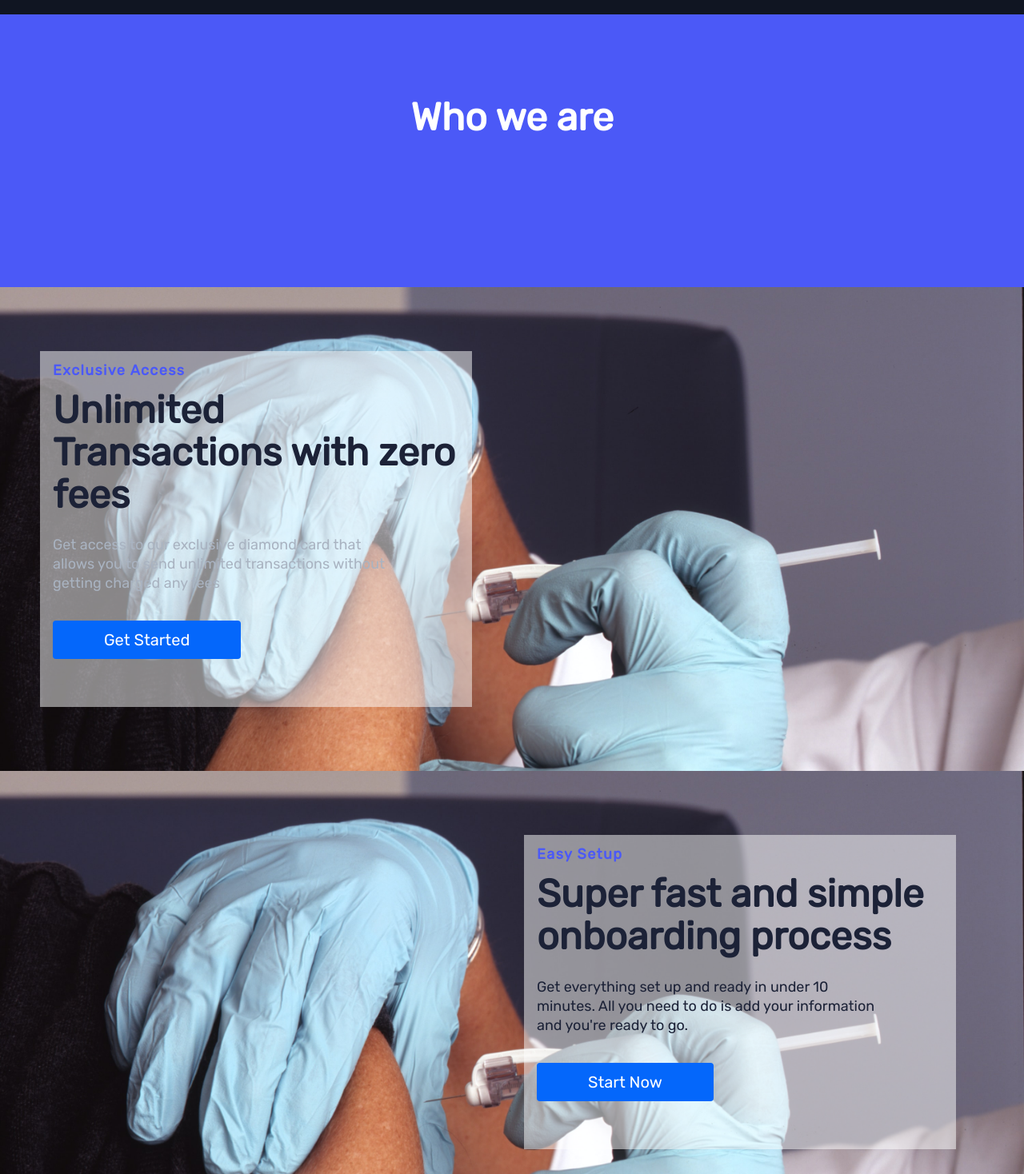
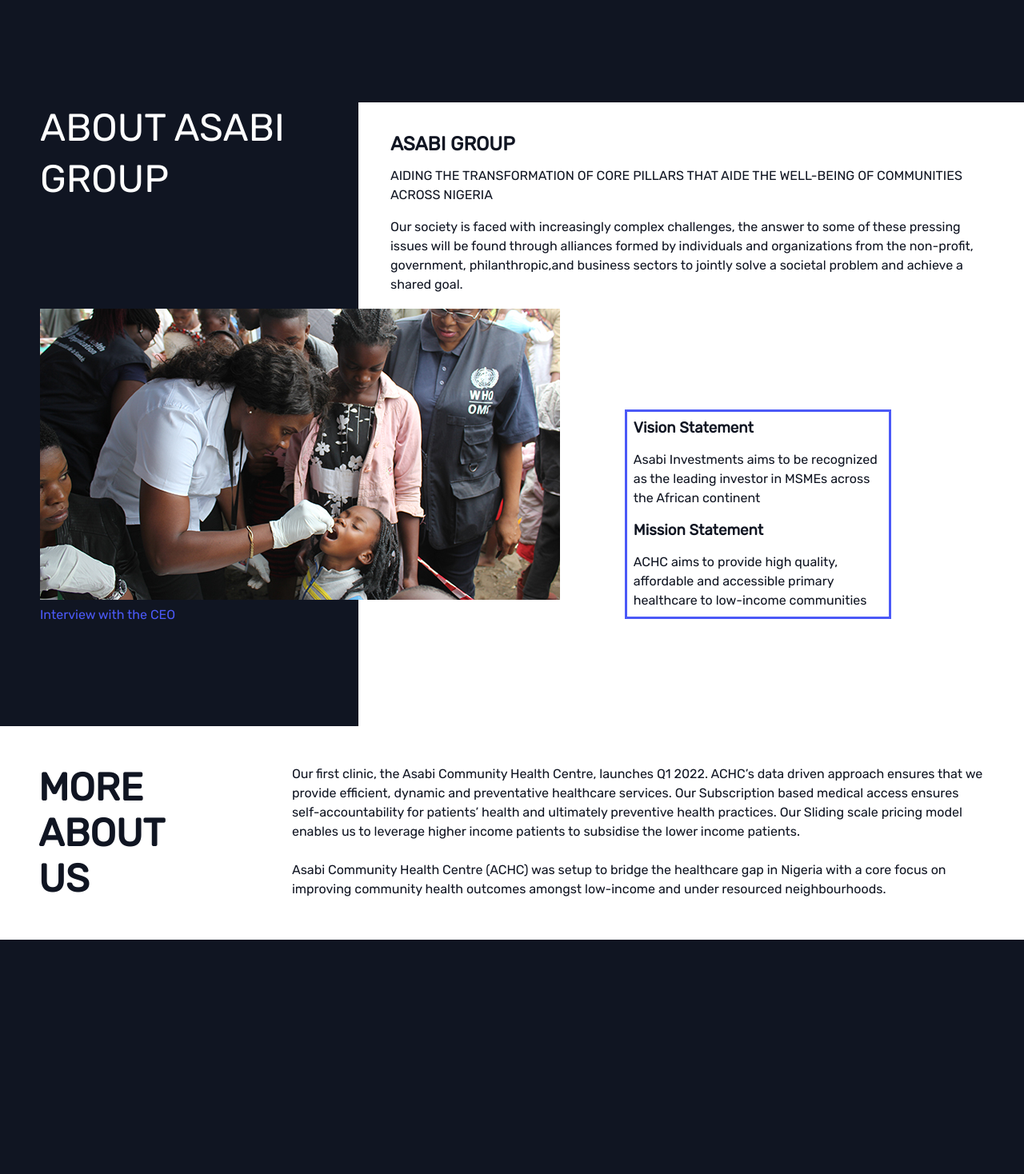
Before and after one commit to ifedayoagboola/asabi_group, a React (Create React App) app: page /about in a window 1280 px wide. Shown: the part 62-1530 px from the top of the page at 80% size. Built offline with nearby package versions, Linux system fonts and the light colour scheme.

Commit message:
Finishing about page

```diff
--- a/src/components/InfoSection/InfoSection.elements.js
+++ b/src/components/InfoSection/InfoSection.elements.js
@@ -1,6 +1,6 @@
 import styled from "styled-components";
 import pic4 from "../../images/pic4.jpg";
-import inv6 from "../../images/inv5.jpg";
+import inv6 from "../../images/inv4.jpg";
 
 export const InfoSec = styled.div`
   color: #fff;
@@ -107,7 +107,7 @@
 `;
 
 export const TopLine = styled.div`
-  color: ${({ lightTopLine }) => (lightTopLine ? "#a9b3c1" : "#4B59F7")};
+  color: ${({ lightTopLine }) => (lightTopLine ? "#A0B3C1;" : "#4B59F7")};
   font-size: 18px;
   line-height: 16px;
   font-weight: 700;
@@ -138,5 +138,5 @@
   margin-bottom: 35px;
   font-size: 18px;
   line-height: 24px;
-  color: ${({ lightTextDesc }) => (lightTextDesc ? "#a9b3c1" : "#1c2237")};
+  color: ${({ lightTextDesc }) => (lightTextDesc ? "#A0B3C1;" : "#1c2237")};
 `;
--- a/src/pages/About/About.js
+++ b/src/pages/About/About.js
@@ -1,15 +1,132 @@
-import React from 'react';
-import { InfoSection, Pricing } from '../../components';
-import { homeObjOne, homeObjThree } from './Data';
+import React from "react";
+import styled from "styled-components";
+import img1 from "../../images/img13.jpg";
+import { Container } from "../../globalStyles";
+import { InfoSection, Pricing } from "../../components";
+import { homeObjOne, homeObjThree } from "./Data";
 
 function Services() {
   return (
     <>
-      <Pricing />
-      <InfoSection {...homeObjOne} />
-      <InfoSection {...homeObjThree} />
+      <Parent>
+        <Container>
+          <Heading>
+            <h1>ABOUT ASABI GROUP</h1>
+          </Heading>
+          <Child1>
+            <Desc1>
+              <h2>ASABI GROUP</h2>
+              <p>
+                AIDING THE TRANSFORMATION OF CORE PILLARS THAT AIDE THE
+                WELL-BEING OF COMMUNITIES ACROSS NIGERIA
+              </p>
+              <p>
+                Our society is faced with increasingly complex challenges, the
+                answer to some of these pressing issues will be found through
+                alliances formed by individuals and organizations from the
+                non-profit, government, philanthropic,and business sectors to
+                jointly solve a societal problem and achieve a shared goal.
+              </p>
+            </Desc1>
+            <Desc2>
+              <h3>Vision Statement</h3>
+              <p>
+                Asabi Investments aims to be recognized as the leading investor
+                in MSMEs across the African continent
+              </p>
+              <h3>Mission Statement</h3>
+              <p>
+                ACHC aims to provide high quality, affordable and accessible
+                primary healthcare to low-income communities
+              </p>
+            </Desc2>
+          </Child1>
+          <Child2>
+            <img src={img1} alt="" />
+            <p>Interview with the CEO</p>
+          </Child2>
+        </Container>
+        <Child3>
+          <h1>MORE ABOUT US</h1>
+          <p>
+            Our first clinic, the Asabi Community Health Centre, launches Q1
+            2022. ACHC’s data driven approach ensures that we provide efficient,
+            dynamic and preventative healthcare services. Our Subscription based
+            medical access ensures self-accountability for patients’ health and
+            ultimately preventive health practices. Our Sliding scale pricing
+            model enables us to leverage higher income patients to subsidise the
+            lower income patients.
+            <br />
+            <br />
+            Asabi Community Health Centre (ACHC) was setup to bridge the
+            healthcare gap in Nigeria with a core focus on improving community
+            health outcomes amongst low-income and under resourced
+            neighbourhoods.
+          </p>
+        </Child3>
+      </Parent>
     </>
   );
 }
+const Parent = styled.div`
+  position: relative;
+  height: 170vh;
+  background: #101522;
+  color: #101522;
+`;
+const Heading = styled.div`
+  width: 30%;
+  h1 {
+    color: #fff;
+    padding-top: 110px;
+    font-weight: lighter;
+    font-size: 3rem;
+    line-height: 4rem;
+  }
+`;
+const Child1 = styled.div`
+  position: absolute;
+  background: #fff;
+  width: 65%;
+  height: 120vh;
+  top: 110px;
+  right: 0;
+`;
+const Desc1 = styled.div`
+  padding: 2rem;
+  > * {
+    padding: 0.5rem;
+  }
+`;
+const Desc2 = styled.div`
+  width: 40%;
+  text-align: left;
+  position: absolute;
+  left: 40%;
+  top: 40%;
+  border: 3px solid #4b59f7;
+  > * {
+    padding: 0.5rem;
+  }
+`;
+const Child2 = styled.div`
+  position: absolute;
+  padding-top: 130px;
+  color: #4b59f7;
+`;
+const Child3 = styled.div`
+  background: #fff;
+  position: absolute;
+  padding: 3rem;
+  top: 890px;
+  display: flex;
+  h1 {
+    font-size: 3rem;
+  }
+  p {
+    margin-left: 10rem;
+    line-height: 1.5rem;
+  }
+`;
 
 export default Services;
--- a/src/pages/Homepage/Data.js
+++ b/src/pages/Homepage/Data.js
@@ -4,7 +4,7 @@
   lightTopLine: true,
   lightText: true,
   lightTextDesc: true,
-  topLine: "Asabi Group",
+  topLine: "Asabi Investments",
   headline:
     "Bridging the financing gap for the next generation of MSMEs in Africa",
   description:
@@ -38,10 +38,10 @@
   lightTopLine: false,
   lightText: false,
   lightTextDesc: false,
-  topLine: "Asabi Community Health Centre",
-  headline: "bridging the primary healthcare gap in Nigeria",
+  topLine: "Asabi Group",
+  headline: "Aiding the well-being of communities across Nigeria ",
   description:
-    "The Asabi Community Health Centre is set to provide basic medical care targeted at low-income residents of under resourced communities in Ibadan, Nigeria.",
+    "Under the umbrella of Asabi Group, falls two main arms: Asabi Community Health Centre, which was setup to bridge the healthcare gap in Nigeria and Asabi Investments which invests in promising entrepreneurs who are centre in driving the development of transformational MSME businesses.",
   buttonLabel: "View Case Study",
   imgStart: "start",
   img: "",
```
Also changed, not shown: 1 other file (tests, documents, lock files or other folders).
